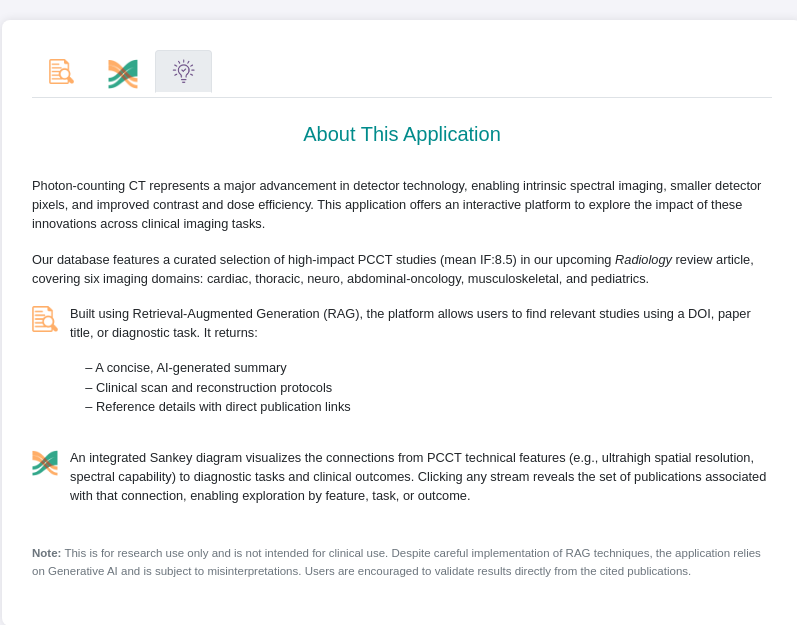
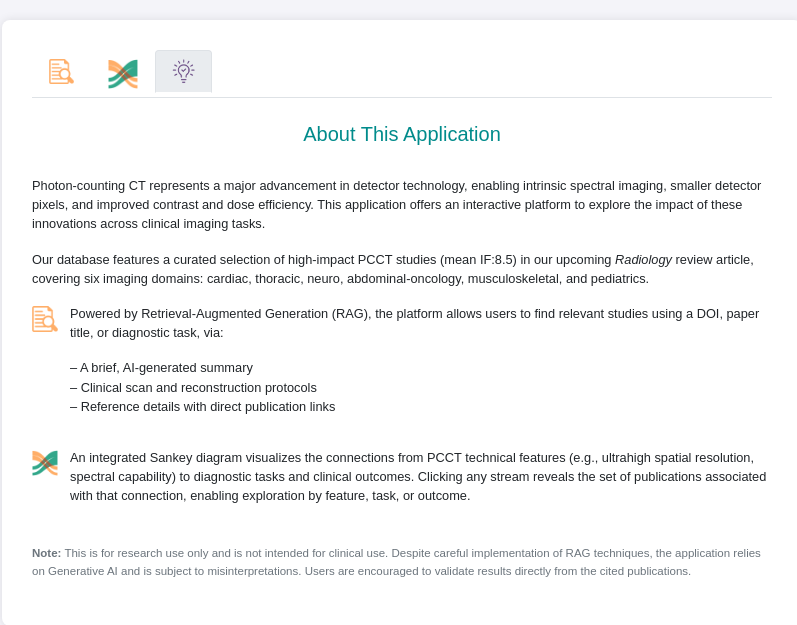
Before and after one commit to pooyansb/nae-int-papers-v8.2, a Flask app: page /about in a window 1280 px wide. Shown: the top 625 px of the page, without its empty margins (238-1035 px from the left). Run offline with Flask 3, Linux system fonts and the light colour scheme; some libraries are stand-ins or nearby versions.

Commit message:
Update about.html

```diff
--- a/templates/about.html
+++ b/templates/about.html
@@ -86,10 +86,9 @@
       <img src="{{ url_for('static', filename='search_icon.png') }}" alt="Search">
       <div class="text-content">
         <p>
-          Built using Retrieval-Augmented Generation (RAG), the platform allows users to find relevant studies using a DOI, paper title, or diagnostic task. It returns:
+          Powered by Retrieval-Augmented Generation (RAG), the platform allows users to find relevant studies using a DOI, paper title, or diagnostic task, via:<br>
         </p>
-        <p style="margin-left: 1.2em;">
-          &ndash; A concise, AI-generated summary<br>
+          &ndash; A brief, AI-generated summary<br>
           &ndash; Clinical scan and reconstruction protocols<br>
           &ndash; Reference details with direct publication links
         </p>
```
